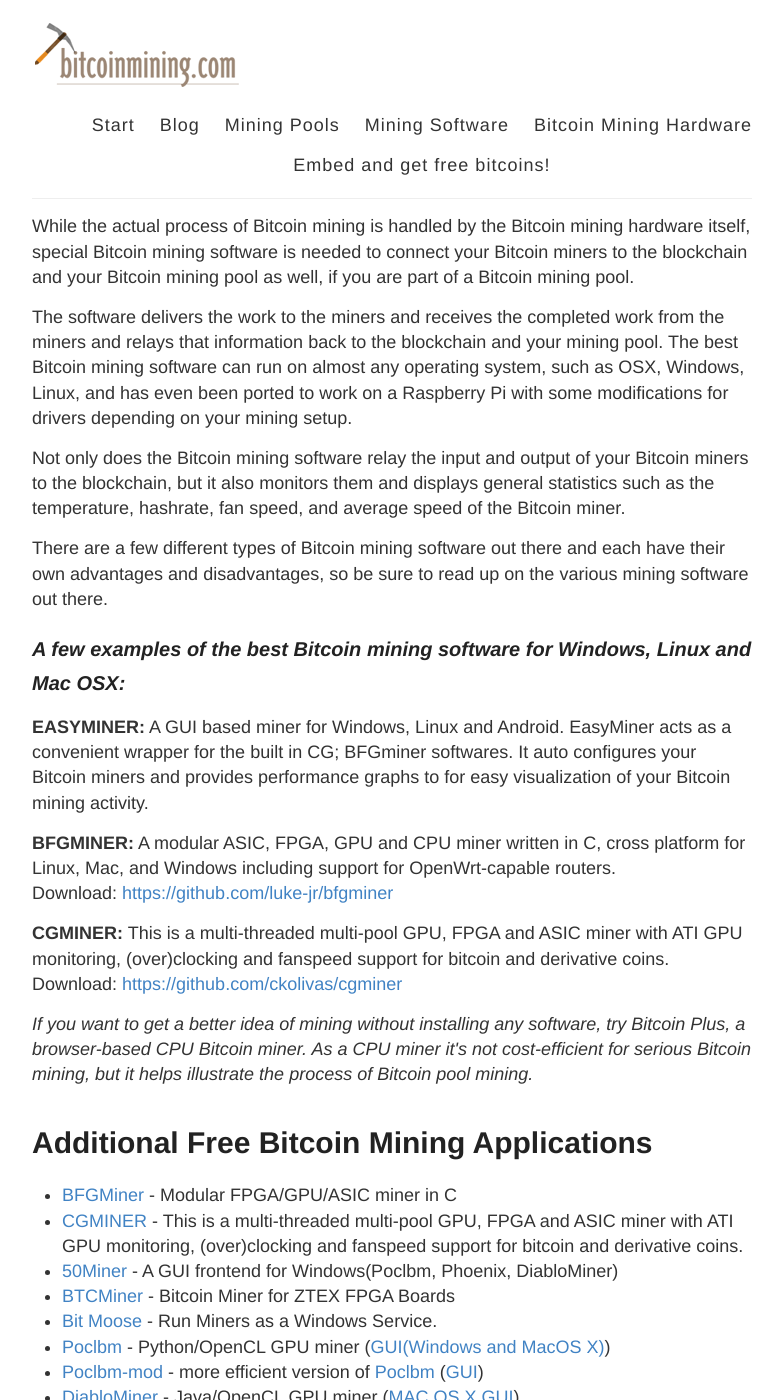
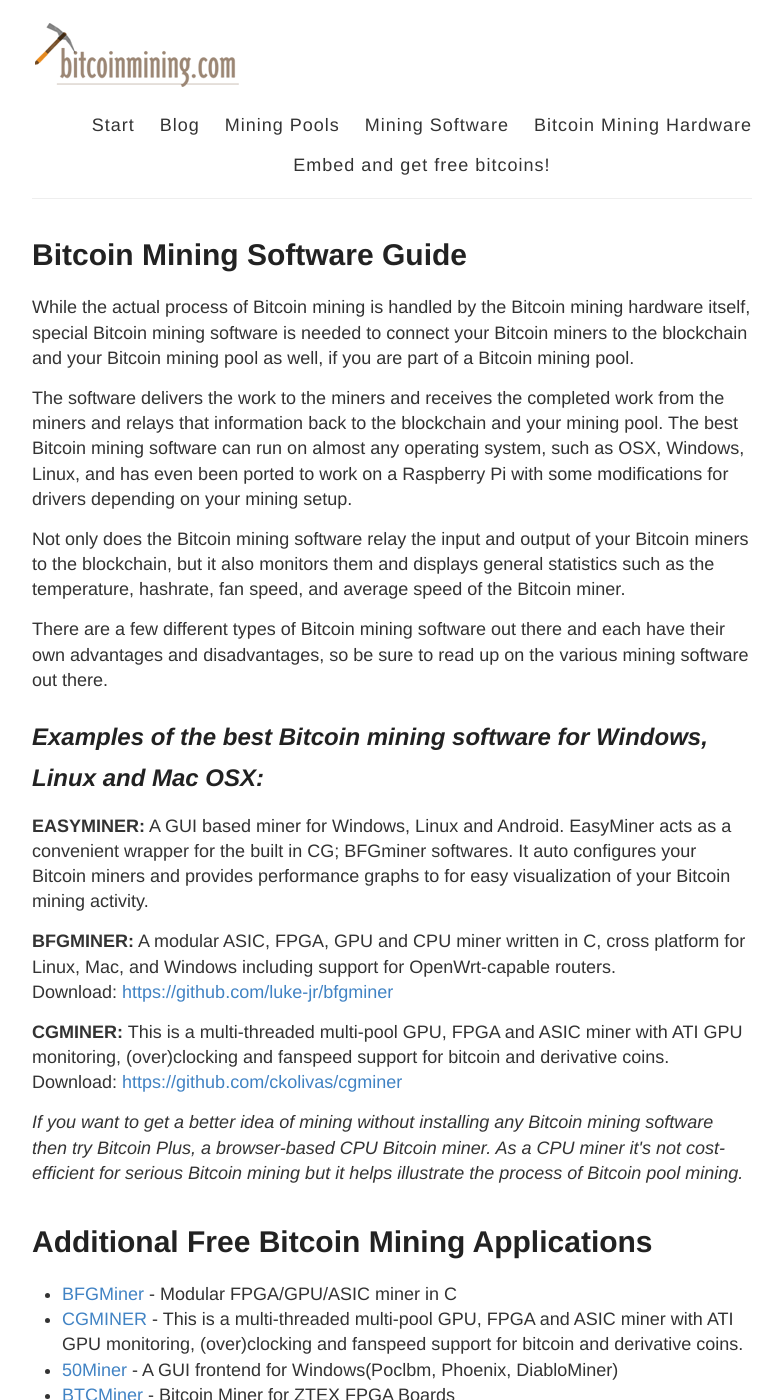
Before and after one commit to vesk4000/bm, a Jekyll site: the page built from bitcoin-mining-software/index.html, in a window 1280 px wide and 1400 px high. Shown: the whole window, without its empty margins (248-1031 px from the left). Built offline with Jekyll 4.4.1, drawn with Linux system fonts in a browser that asks for light colours; Markdown is read by kramdown in place of the engine named in the settings; a script that is not in the unit is left out.

Commit message:
Update index.html

```diff
--- a/bitcoin-mining-software/index.html
+++ b/bitcoin-mining-software/index.html
@@ -2,16 +2,17 @@
 layout: default
 ---
 
+<h1>Bitcoin Mining Software Guide</h1>
 <p>While the actual process of Bitcoin mining is handled by the Bitcoin mining hardware itself, special Bitcoin mining software is needed to connect your Bitcoin miners to the blockchain and your Bitcoin mining pool as well, if you are part of a Bitcoin mining pool.
 <p>The software delivers the work to the miners and receives the completed work from the miners and relays that information back to the blockchain and your mining pool. The best Bitcoin mining software can run on almost any operating system, such as OSX, Windows, Linux, and has even been ported to work on a Raspberry Pi with some modifications for drivers depending on your mining setup.
 <p>Not only does the Bitcoin mining software relay the input and output of your Bitcoin miners to the blockchain, but it also monitors them and displays general statistics such as the temperature, hashrate, fan speed, and average speed of the Bitcoin miner.
 <p>There are a few different types of Bitcoin mining software out there and each have their own advantages and disadvantages, so be sure to read up on the various mining software out there.
 {% include ad-page.html %}
-<h3><em>A few examples of the best Bitcoin mining software for Windows, Linux and Mac OSX:</em></h3>
+<h2><em>Examples of the best Bitcoin mining software for Windows, Linux and Mac OSX:</em></h2>
 <p><strong>EASYMINER:</strong> A GUI based miner for Windows, Linux and Android.  EasyMiner acts as a convenient wrapper for the built in CG; BFGminer softwares.  It auto configures your Bitcoin miners and provides performance graphs to for easy visualization of your Bitcoin mining activity.
 <p><strong>BFGMINER:</strong> A modular ASIC, FPGA, GPU and CPU miner written in C, cross platform for Linux, Mac, and Windows including support for OpenWrt-capable routers.<br>			Download: <a href="https://github.com/luke-jr/bfgminer">https://github.com/luke-jr/bfgminer</a>
 <p><strong>CGMINER:</strong> This is a multi-threaded multi-pool GPU, FPGA and ASIC miner with ATI GPU monitoring, (over)clocking and fanspeed support for bitcoin and derivative coins.<br>Download: <a href="https://github.com/ckolivas/cgminer">https://github.com/ckolivas/cgminer</a>
-<p><em>If you want to get a better idea of mining without installing any software, try Bitcoin Plus, a browser-based CPU Bitcoin miner. As a CPU miner it's not cost-efficient for serious Bitcoin mining, but it helps illustrate the process of Bitcoin pool mining.</em>
+<p><em>If you want to get a better idea of mining without installing any Bitcoin mining software then try Bitcoin Plus, a browser-based CPU Bitcoin miner. As a CPU miner it's not cost-efficient for serious Bitcoin mining but it helps illustrate the process of Bitcoin pool mining.</em>
 <h1>Additional Free Bitcoin Mining Applications</h1>
 <ul>
 <li><a title="BFGMiner" href="https://en.bitcoin.it/wiki/BFGMiner">BFGMiner</a> - Modular FPGA/GPU/ASIC miner in C</li>
```
